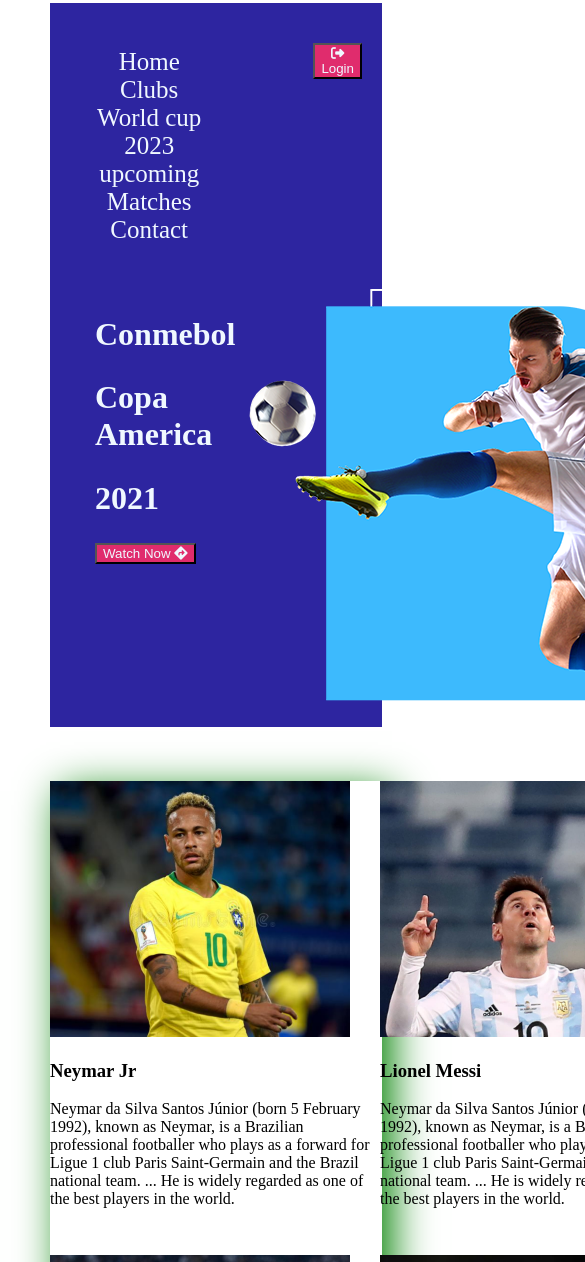
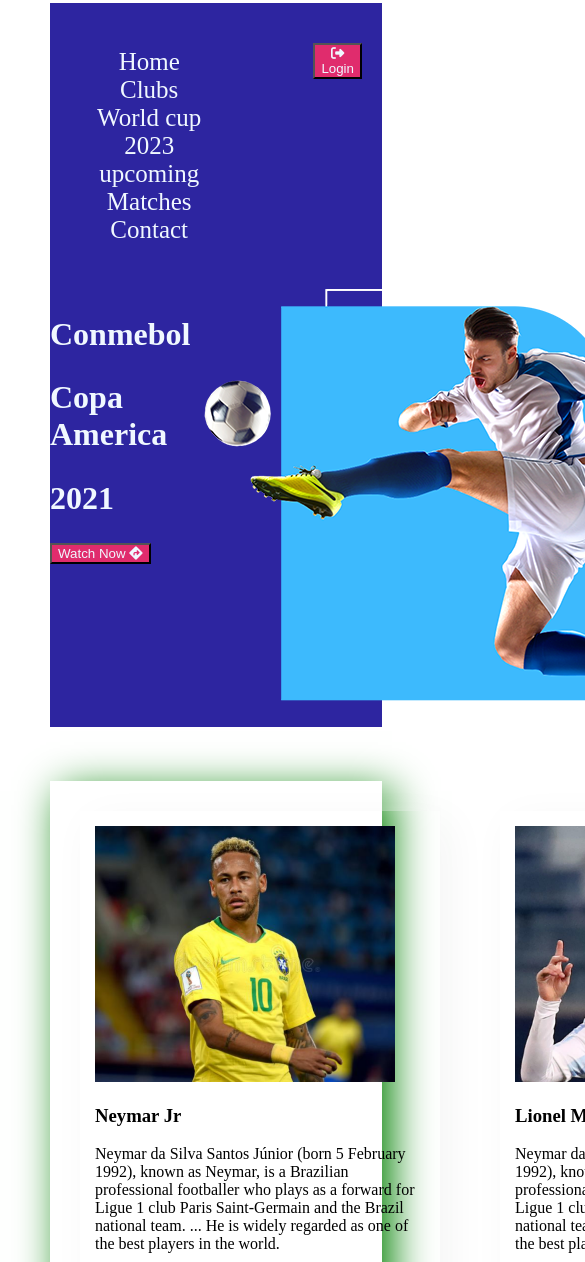
Before and after one commit to Mokshedur/responsive-football, a plain HTML site: page index.html in a window 390 px wide. Shown: the part 5-1267 px from the top of the page, 585 px wide, since content can reach past the window. Drawn offline with Linux system fonts and the light colour scheme.

Commit message:
add my code

```diff
--- a/styles/style.css
+++ b/styles/style.css
@@ -4,8 +4,7 @@
 }
 .nav-bar{
   display: flex;
-
-
+ justify-content: space-around;
   background-color: #2D25A0;
 
 }
@@ -42,12 +41,11 @@
 .part2{
   display: flex;
   background-color: #2D25A0;
+  justify-content: space-around;
 
 
 }
-.text-1{
-  margin-left: 45px;
-}
+
 h2{
  font-size: 2em;
   color: aliceblue;
@@ -63,6 +61,9 @@
 .player-picture{
   width: 330px;
   height: 474px;
+  box-shadow: 10px 10px 40px whitesmoke;
+  margin: 30px;
+  padding: 15px;
 }
 .player-picture:hover{
   background-color: bisque;
@@ -105,3 +106,23 @@
 .footer-all:hover{
   background-color: #18A0FB;
 }
+/*----------- Media Queries
+--------------*/
+@media only screen and (max-width:688px){
+  .nav-bar{
+    background-color: #2D25A0;
+
+  }
+  .part2{
+    background-color: #2D25A0;
+    grid-template-columns: repeat(1,1fr);
+
+  }
+  .player-all{
+    width: 100%;
+  }
+  .player-picture,.Copa-match-2021{
+
+    grid-template-columns: repeat(1,1fr);
+    flex-direction: column;
+}
```
